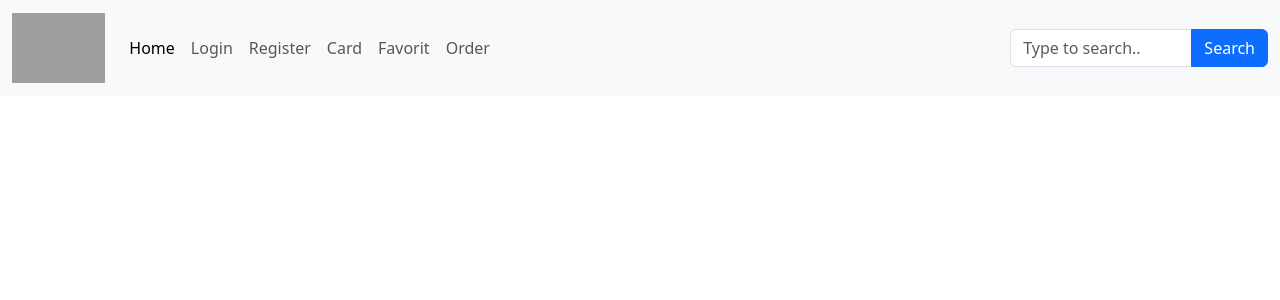
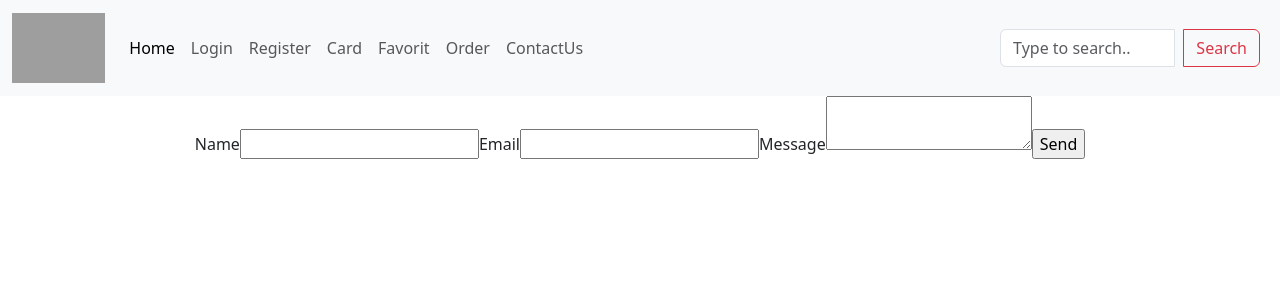
Before and after one commit to C8-DuhaDahamsheh/MERAKI_Academy_Project_4, a React (Create React App) app in the folder frontend/: page /contactUs in a window 1280 px wide. Shown: the top 300 px of the page. Built offline with nearby package versions, Linux system fonts and the light colour scheme; grey boxes are pictures that could not be loaded.

Commit message:
proj4-com35

```diff
--- a/frontend/package.json
+++ b/frontend/package.json
@@ -3,6 +3,7 @@
   "version": "0.1.0",
   "private": true,
   "dependencies": {
+    "@emailjs/browser": "^3.11.0",
     "@testing-library/jest-dom": "^5.17.0",
     "@testing-library/react": "^13.4.0",
     "@testing-library/user-event": "^13.5.0",
--- a/frontend/src/App.js
+++ b/frontend/src/App.js
@@ -10,6 +10,7 @@ import Login from "./components/Login";
 import Card from "./components/Card";
 import Order from "./components/Order";
 import Favorit from "./components/Favorit";
+import ContactUs from "./components/ContactUs";
 export const userContext = createContext();
 function App() {
   const navigate = useNavigate();
@@ -71,6 +72,7 @@ function App() {
           <Route path="/card" element={<Card />} />
           <Route path="/favorit" element={<Favorit/>}/>
           <Route path="/order" element={<Order />} />
+          <Route path="/contactUs" element={<ContactUs/>}/>
         </Routes>
       </userContext.Provider>
     </div>
--- /dev/null
+++ b/frontend/src/components/ContactUs/index.js
@@ -0,0 +1,33 @@
+import React, { useRef } from 'react';
+import emailjs from '@emailjs/browser';
+
+ const ContactUs = () => {
+  const form = useRef();
+
+  const sendEmail = (e) => {
+    e.preventDefault();
+
+    emailjs.sendForm('YOUR_SERVICE_ID', 'YOUR_TEMPLATE_ID', form.current, 'YOUR_PUBLIC_KEY')
+      .then((result) => {
+          console.log(result.text);
+      }, (error) => {
+          console.log(error.text);
+      });
+  };
+
+  return (
+    <form ref={form} onSubmit={sendEmail}>
+      <label>Name</label>
+      <input type="text" name="user_name" />
+      <label>Email</label>
+      <input type="email" name="user_email" />
+      <label>Message</label>
+      <textarea name="message" />
+      <input type="submit" value="Send" />
+    </form>
+  );
+};
+
+
+
+export default ContactUs
--- a/frontend/src/components/NavBar/index.js
+++ b/frontend/src/components/NavBar/index.js
@@ -1,6 +1,7 @@
 import React, { useState, useEffect } from "react";
 import { Link, useNavigate } from "react-router-dom";
 import axios from "axios";
+import "../NavBar/style.css"
 import {
   MDBContainer,
   MDBNavbar,
@@ -16,7 +17,9 @@ import {
   MDBDropdownMenu,
   MDBDropdownItem,
   MDBCollapse,
+  MDBCol, MDBFormInline
 } from "mdb-react-ui-kit";
+
 import { IconName } from "react-icons/di";
 const NavBar = () => {
   const [showNav, setShowNav] = useState(false);
@@ -69,8 +72,12 @@ const NavBar = () => {
               <MDBNavbarItem>
                 <MDBNavbarLink href="/order">Order</MDBNavbarLink>
               </MDBNavbarItem>
+              <MDBNavbarItem>
+                <MDBNavbarLink href="/contactUs">ContactUs</MDBNavbarLink>
+              </MDBNavbarItem>
             </MDBNavbarNav>
 
+            <div className="search">
             <form className="d-flex input-group w-auto">
               <input
                 type="search"
@@ -78,13 +85,15 @@ const NavBar = () => {
                 placeholder="Type to search.."
                 aria-label="Search"
                 onChange={(e) => {
+                  e.preventDefault()
                   setInput(e.target.value);
                 }}
               />
 
               <MDBBtn
-                color="primary"
-                onClick={() => {
+                outline rounded className='mx-2' color='danger'
+                onClick={(e) => {
+                  e.preventDefault()
                   axios
                     .get(`http://localhost:5000/product?name=${input}`)
                     .then((response) => {
@@ -97,8 +106,10 @@ const NavBar = () => {
               >
                 Search
               </MDBBtn>
+
+            </form>
             {input ? (
-                <div>
+       <div className="input">
          {search.map((name, i) => {
            return (
              <div key={i}>
@@ -113,45 +124,18 @@ const NavBar = () => {
            );
          })}
        </div>
-              ) : null}
-            </form>
+     ) :
+     null
+     }
+            </div>
           </MDBCollapse>
         </MDBContainer>
       </MDBNavbar>
-      {/* <Link to="/category">Home</Link>
-      <br />
-      <Link to="/users/login">Login</Link>
-      <br />
-      <Link to="/users/register">Register</Link>
-      <br />
-      <Link to="/card">Card</Link> */}
 
-      {/* <input
-        type="Search"
-        id="test"
-        placeholder="Type to search.."
-        onChange={(e) => {
-          setInput(e.target.value);
-        }}
-      /> */}
 
-      {/* <button
-        onClick={() => {
-          axios
-            .get(`http://localhost:5000/product?name=${input}`)
-            .then((response) => {
-              setSearch(response.data.product);
-            })
-            .catch((err) => {
-              console.log(err);
-            });
-        }}
-      >
-        Search
-      </button> */}
 
       {/* {input ? (
-        <div>
+       <div className="input">
          {search.map((name, i) => {
            return (
              <div key={i}>
@@ -169,6 +153,38 @@ const NavBar = () => {
      ) :
      null
      } */}
+      {/* <Link to="/category">Home</Link>
+      <br />
+      <Link to="/users/login">Login</Link>
+      <br />
+      <Link to="/users/register">Register</Link>
+      <br />
+      <Link to="/card">Card</Link> */}
+
+      {/* <input
+        type="Search"
+        id="test"
+        placeholder="Type to search.."
+        onChange={(e) => {
+          setInput(e.target.value);
+        }}
+      />
+
+      <button
+        onClick={() => {
+          axios
+            .get(`http://localhost:5000/product?name=${input}`)
+            .then((response) => {
+              setSearch(response.data.product);
+            })
+            .catch((err) => {
+              console.log(err);
+            });
+        }}
+      >
+        Search
+      </button>  */}
+
     </div>
   );
 };
--- a/frontend/src/components/NavBar/style.css
+++ b/frontend/src/components/NavBar/style.css
@@ -0,0 +1,14 @@
+
+.search{
+    position: relative;
+}
+
+
+.input{
+    background-color: rgb(252, 252, 252);
+    position: absolute;
+    top: 40px;
+    z-index: 2;
+    border: 3px solid rgba(202, 202, 243, 0.507);
+    box-shadow: 10px;
+}
--- a/frontend/src/components/Order/index.js
+++ b/frontend/src/components/Order/index.js
@@ -5,15 +5,17 @@ const Order = () => {
   const [order, setOrder] = useState([]);
   const [card, setCard] = useState([]);
   const [users, setUsers] = useState("");
+  const [previous ,setPrevioue] =useState([])
   const { orderId, userId ,total } = useContext(userContext);
+  const [show , setShow] =useState(false)
 
   useEffect(() => {
     axios
       .get(`http://localhost:5000/order/${orderId}`)
       .then((response) => {
-        console.log(response.data.order);
+        // console.log(response.data.order);
         setCard(response.data.order.card);
-        setOrder(...order,response.data.order);
+        setOrder(response.data.order);
         setUsers(response.data.order.user);
       })
       .catch((err) => {
@@ -50,6 +52,7 @@ const Order = () => {
             })
             .then((response) => {
               console.log(response.data);
+
             })
             .catch((err) => {
               console.log(err);
@@ -61,11 +64,11 @@ const Order = () => {
       <button
         onClick={() => {
           axios
-            .get(`http://localhost:5000/order/${userId}/user`, {
-              chekedOut: "Cheked Out",
-            })
+            .get(`http://localhost:5000/order/user/${userId}`)
             .then((response) => {
-              console.log(response);
+              console.log(response.data.order);
+              setShow(true)
+              setPrevioue(response.data.order)
             })
             .catch((err) => {
               console.log(err);
@@ -74,6 +77,27 @@ const Order = () => {
       >
         See Previous Order ?
       </button>
+      {show ? <div>
+      {previous.map((ordr,i)=>{
+
+        return <div key={i}>
+<h4>{ordr.address}</h4>
+<h4>{ordr.phoneNumber}</h4>
+<h4>{ordr.chekedOut}</h4>
+<h4>{ordr.user.fname} {ordr.user.lname}</h4>
+<h4>{ordr.user.country}</h4>
+<h4>{ordr.user.email}</h4>
+{ordr.card.map((crd,i)=>{
+  console.log(crd.product);
+  return <div key={i}>
+    <h4>{crd.product.name}</h4>
+    <img src={crd.product.image} width="70" height="70" />
+  </div>
+
+})}
+
+ </div>
+      })}</div>:<></>}
     </div>
   );
 };
--- a/frontend/src/components/ProductInfo/index.js
+++ b/frontend/src/components/ProductInfo/index.js
@@ -40,12 +40,14 @@ const ProductInfo = () => {
     );
   }
   return (
+    <div>
     <div className="productInfo">
-      <img src={itemInfo.image} width="200" height="200" />
+      <img src={itemInfo.image} width="350" height="350" />
+      <div className="info">
       <h3>{itemInfo.name}</h3>
       <h3>Price :{itemInfo.price} JD</h3>
       <h3>Product Detail :</h3>
-      <h3>{itemInfo.discreption}</h3>
+      <h3 >{itemInfo.discreption}</h3>
       <h3>Size :</h3>
       {itemInfo.size.map((siz, i) => {
         return (
@@ -78,6 +80,8 @@ const ProductInfo = () => {
           setQuantity(e.target.value);
         }}
       />
+      </div>
+      </div>
       <br />
       <button
         onClick={() => {
@@ -138,6 +142,7 @@ const ProductInfo = () => {
       >
         ADD TO FAVORIT
       </button>
+
     </div>
   );
 };
--- a/frontend/src/components/ProductInfo/style.css
+++ b/frontend/src/components/ProductInfo/style.css
@@ -1,8 +1,19 @@
-/* .productInfo{
+.productInfo{
+    display: grid;
+    grid-template-columns: 1fr 4fr ;
     margin: 40px;
-    display: grid;
-    grid-template-columns: 5fr 2fr ;
 
 
+}
 
-} */
+.info h3{
+    font-size: 18px;
+    padding: 0px 300px;
+
+}
+
+.info input {
+    margin: 5px;
+    padding: 0px 50px;
+    flex-direction: row;
+}
```
Also changed, not shown: 1 other file (tests, documents, lock files or other folders). Lines whose indentation alone changed are shown as unchanged.
